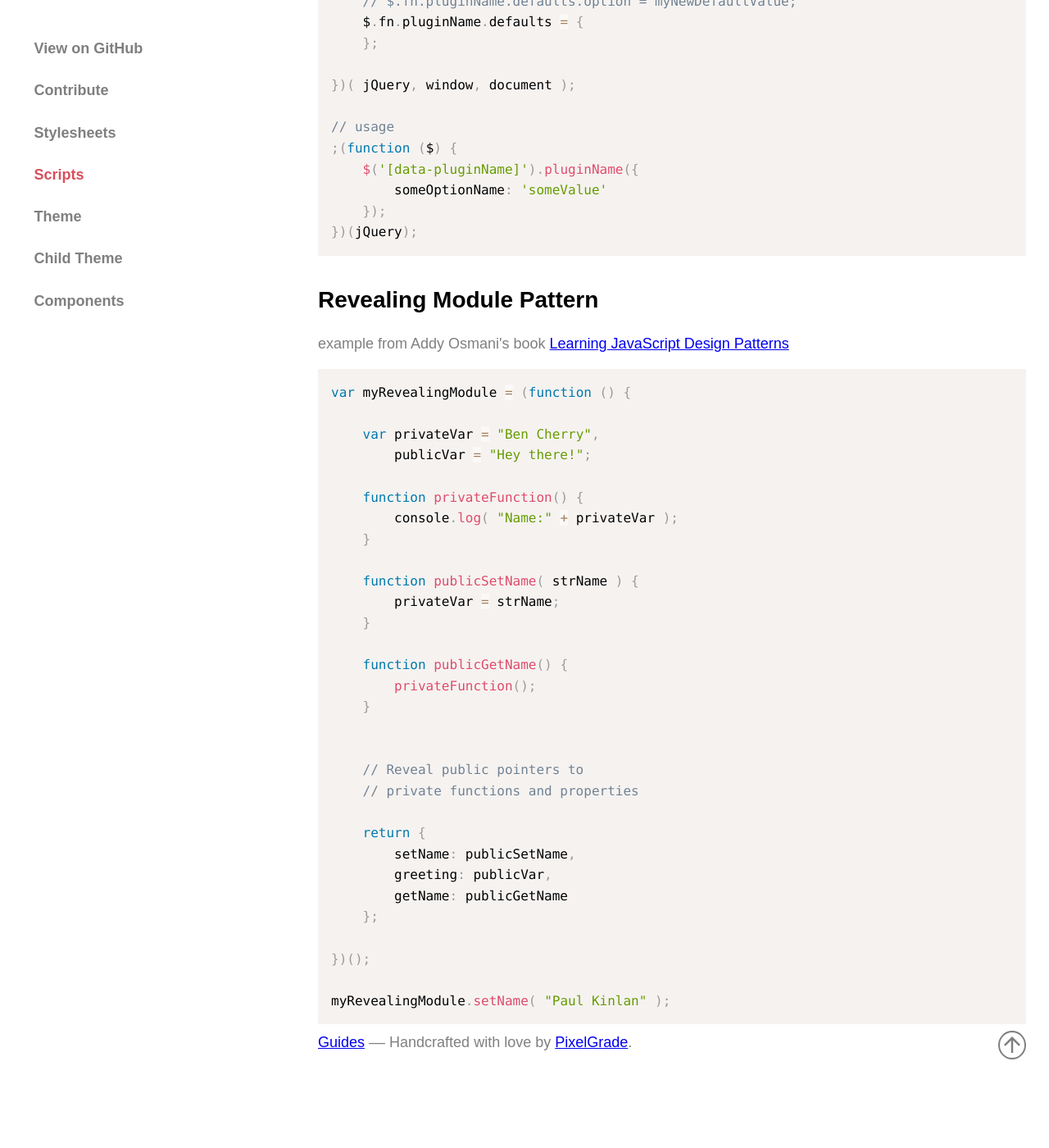
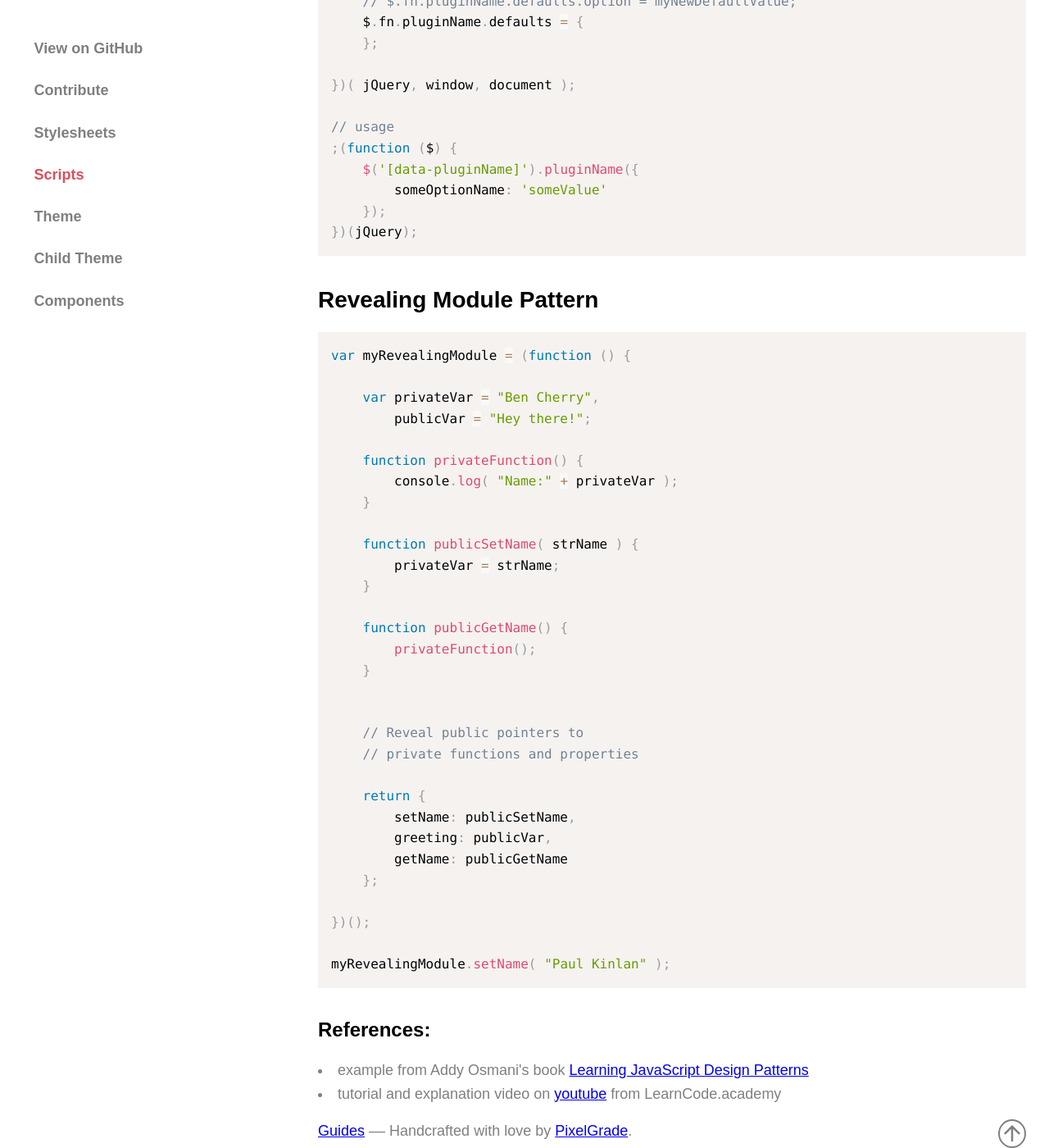
Before and after one commit to pixelgrade/guides, a Jekyll site: the page built from css/scripts.html, in a window 1280 px wide and 1400 px high, scrolled down 2486 px. Shown: the whole window at 82% size. Built offline with Jekyll 4.4.1, drawn with Linux system fonts in a browser that asks for light colours; before the commit the page ends 3778 px from its top, so only the background shows below that.

Commit message:
Add references for revealing module pattern

```diff
--- a/css/scripts.html
+++ b/css/scripts.html
@@ -129,3 +127,8 @@ tagline: ''
 
 myRevealingModule.setName( "Paul Kinlan" );
 </code></pre>
+<h4>References:</h4>
+<ul>
+    <li>example from Addy Osmani's book <a href="https://addyosmani.com/resources/essentialjsdesignpatterns/book/#revealingmodulepatternjavascript">Learning JavaScript Design Patterns</a></li>
+    <li>tutorial and explanation video on <a href="https://www.youtube.com/watch?v=pOfwp6VlnlM">youtube</a> from LearnCode.academy</li>
+</ul>
```
Also changed, not shown: other parts of css/scripts.html (+0 -2 lines).
